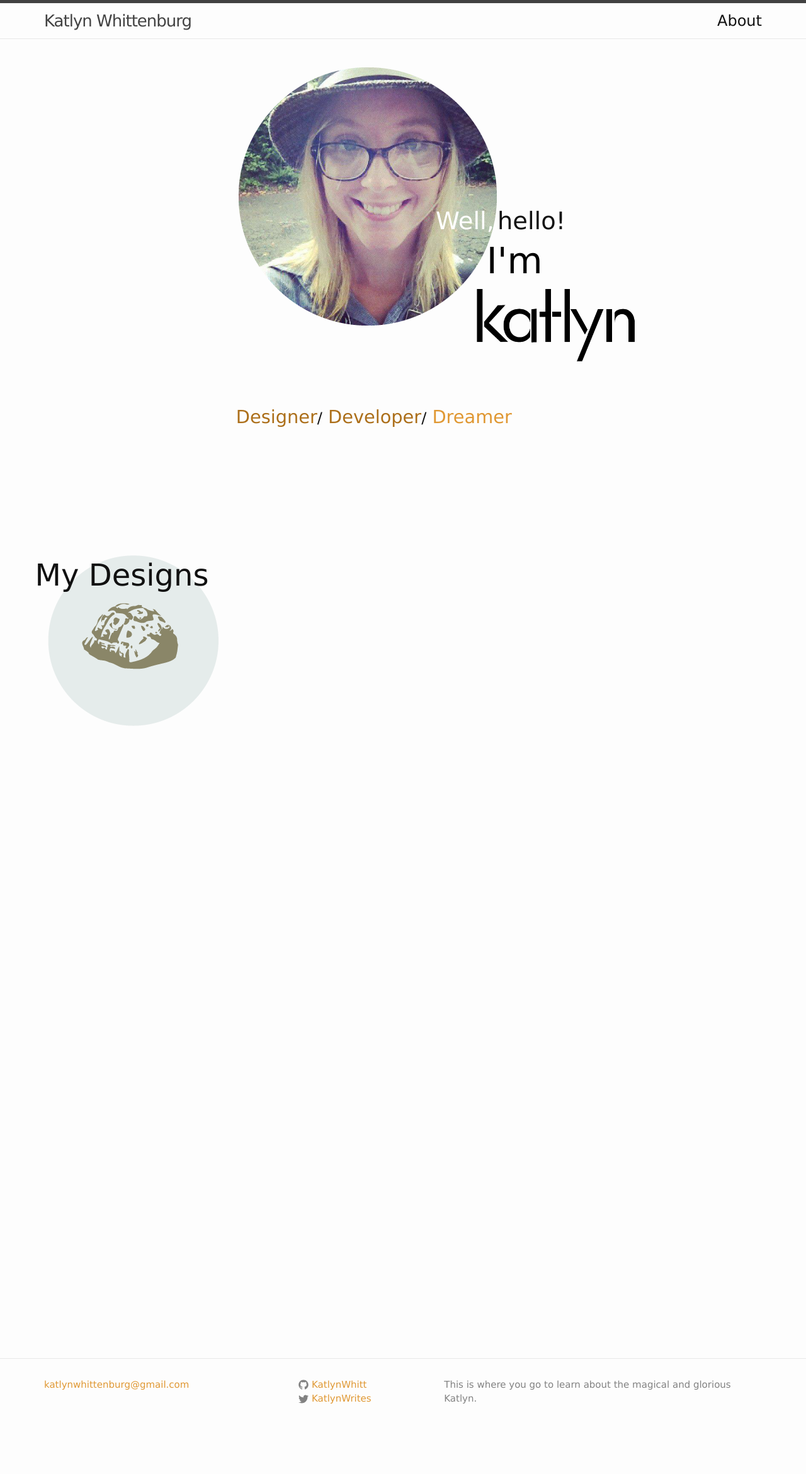
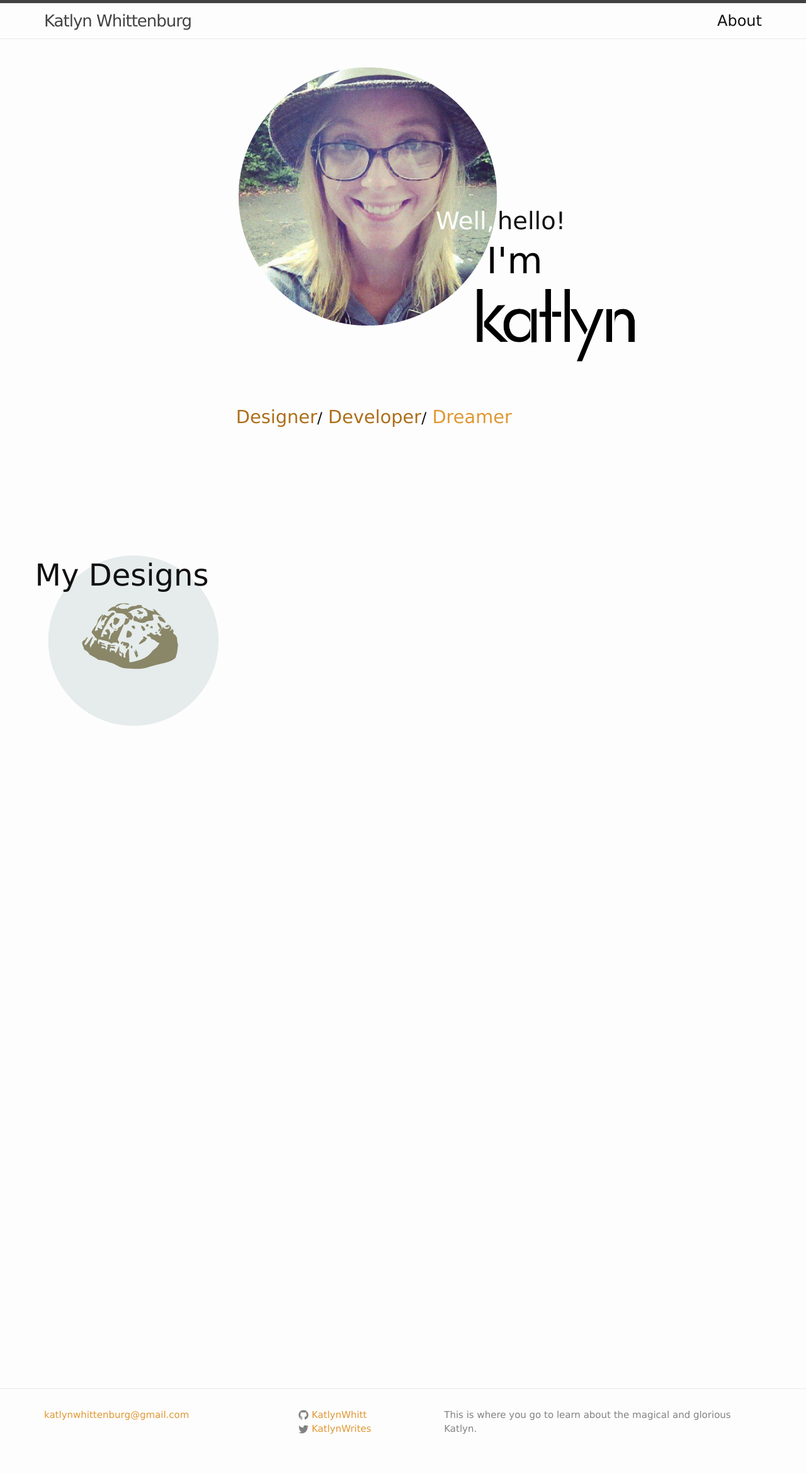
Before and after one commit to katlynwhitt/KatlynPortfolio, a Jekyll site: the page built from index.html, in a window 1280 px wide. Shown: the whole page at 63% size. Built offline with Jekyll 4.4.1, drawn with Linux system fonts in a browser that asks for light colours; before the commit the page ends 2293 px from its top, so only the background shows below that.

```diff
--- a/css/main.scss
+++ b/css/main.scss
@@ -165,5 +165,5 @@
 }
 
 footer{
-  margin-top: 20em;
+  margin-top: 21em;
 }
```
